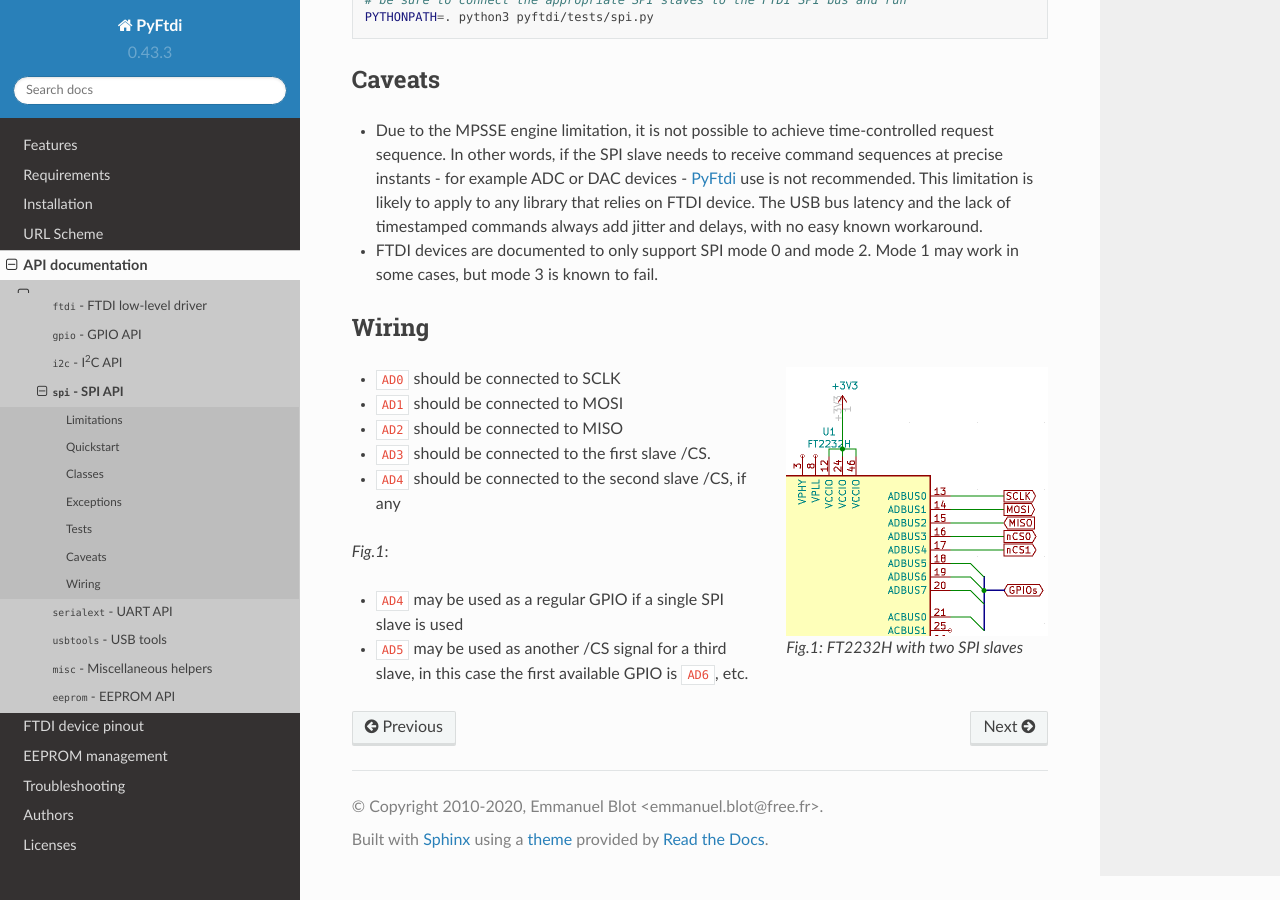
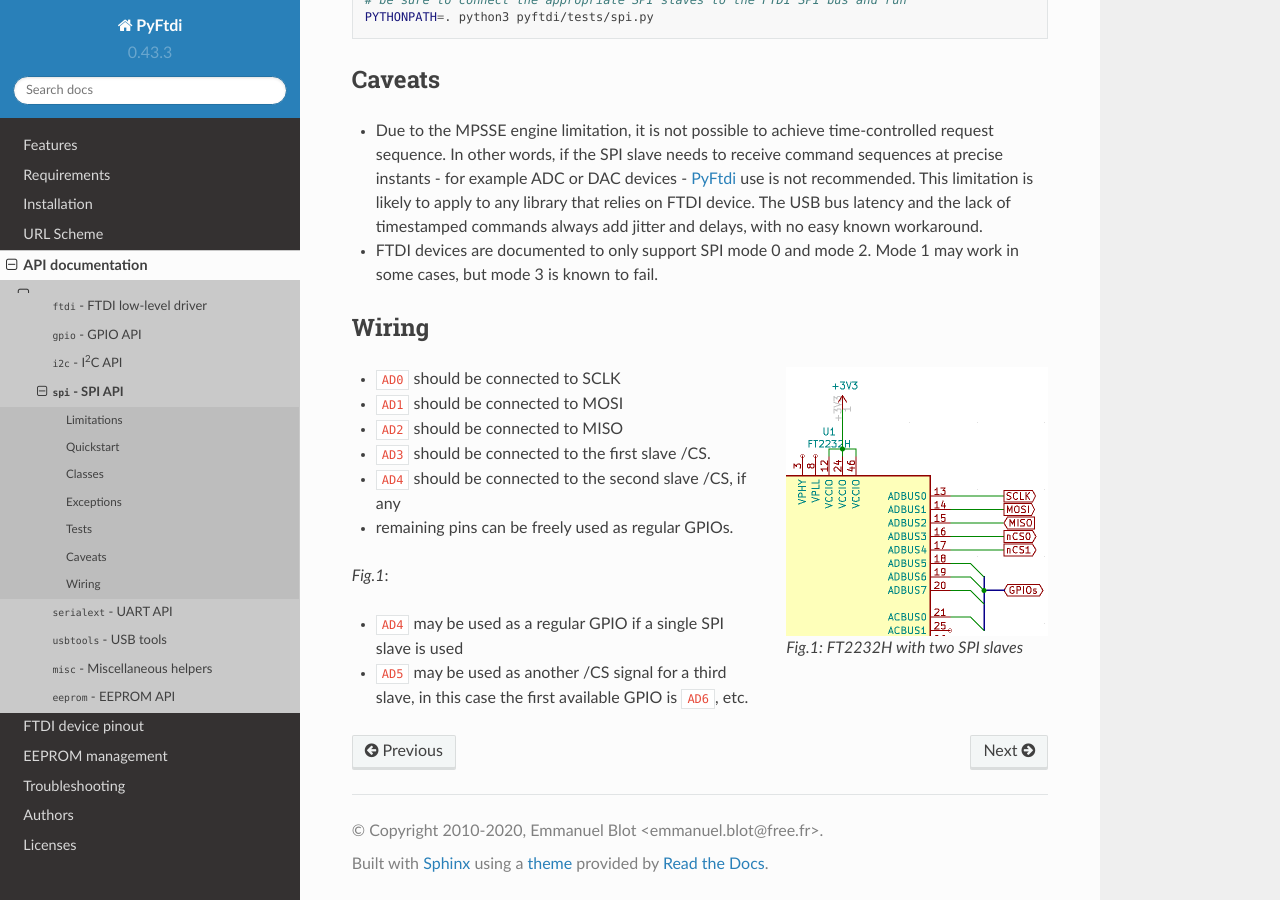
Before and after one commit to eblot/pyftdi, a Sphinx documentation site: the page built from pyftdi/doc/api/spi.rst, in a window 1280 px wide and 900 px high, scrolled down 3137 px. Built offline with Sphinx 7.4.7 and the Read the Docs theme 2.0.0, drawn with Linux system fonts in a browser that asks for light colours.

Commit message:
Add missing GPIO info

```diff
--- a/pyftdi/doc/api/spi.rst
+++ b/pyftdi/doc/api/spi.rst
@@ -189,6 +189,7 @@ Wiring
 * ``AD2`` should be connected to MISO
 * ``AD3`` should be connected to the first slave /CS.
 * ``AD4`` should be connected to the second slave /CS, if any
+* remaining pins can be freely used as regular GPIOs.
 
 *Fig.1*:
 
```
